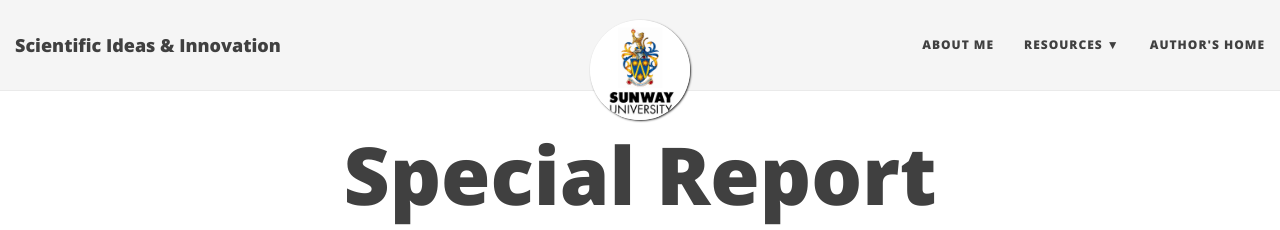
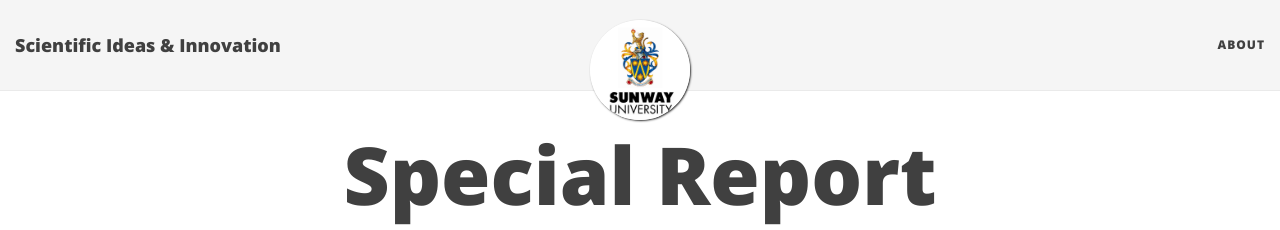
Before and after one commit to MGT2024/mgt2024.github.io, a Jekyll site: the page built from index.html, in a window 1280 px wide. Shown: the top 230 px of the page. Built offline with Jekyll 4.4.1, drawn with Linux system fonts in a browser that asks for light colours; nearby versions of some CDN libraries; the list of posts is cut into pages by our own code.

Commit message:
Remove unecessary navbar content

```diff
--- a/_config.yml
+++ b/_config.yml
@@ -23,12 +23,7 @@
 
 # List of links in the navigation bar
 navbar-links:
-  About Me: "aboutme"
-  Resources:
-    - Beautiful Jekyll: "http://deanattali.com/beautiful-jekyll/"
-    - Learn markdown: "http://www.markdowntutorial.com/"
-    - GitHub Pages: "https://pages.github.com/"
-  Author's home: "http://deanattali.com"
+  About: "aboutme"
 
 # Image to show in the navigation bar - image must be a square (width = height)
 # Remove this parameter if you don't want an image in the navbar
```
